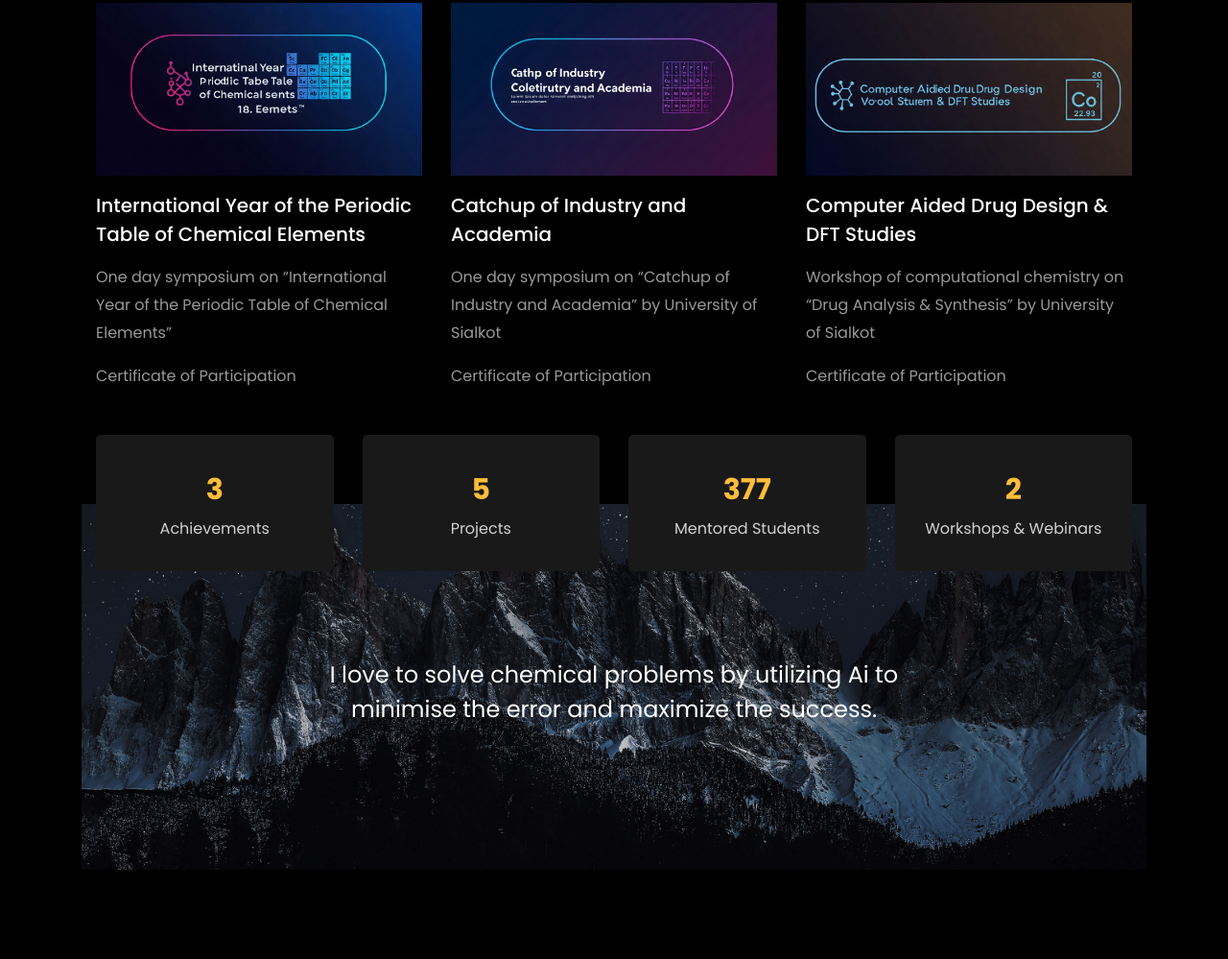
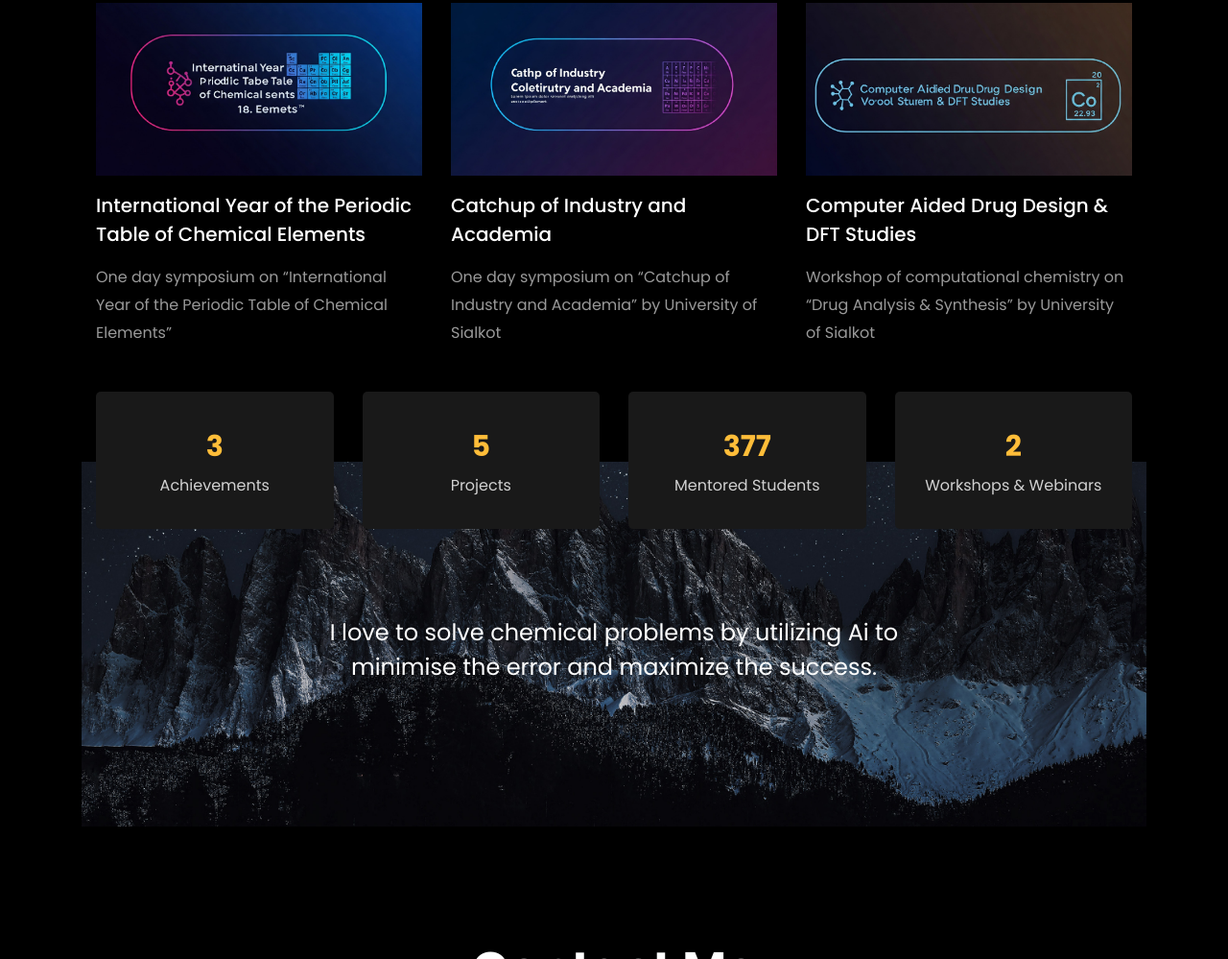
Before and after one commit to ubaidullah2002/ubaidullah2002.github.io, a plain HTML site: page index.html in a window 1280 px wide. Shown: the part 5694-6693 px from the top of the page at 96% size. Drawn offline with Linux system fonts and the light colour scheme; files whose address does not match are found by name.

Commit message:
Your commit message

```diff
--- a/index.html
+++ b/index.html
@@ -593,7 +593,7 @@ I'm always eager to collaborate, experiment, and innovate at the exciting inters
 
                 <h3 class="heading"><a href="https://issuu.com/iupac/docs/iypt2019_-_final_report_web150#:~:text=The%20International%20Year%20of%20the%20Periodic%20Table,year%20in%20over%20130%20countries%2C%20with%20w"target="blank">International Year of the Periodic Table of Chemical Elements</a></h3>
                 <p>One day symposium on “International Year of the Periodic Table of Chemical Elements”</p>
-				Certificate of Participation</p>
+				<!-- Certificate of Participation</p> -->
 		      </div>
 	        </div>
 	    </div>
@@ -606,7 +606,7 @@ I'm always eager to collaborate, experiment, and innovate at the exciting inters
 
                 <h3 class="heading"><a href="https://www.instagram.com/share/p/_jGZpnA3L"target="blank">Catchup of Industry and Academia</a></h3>
                 <p>One day symposium on “Catchup of Industry and Academia” by University of Sialkot</p>
-				Certificate of Participation </p>
+				<!-- Certificate of Participation </p> -->
             </div>
           </div>
         </div>
@@ -620,7 +620,7 @@ I'm always eager to collaborate, experiment, and innovate at the exciting inters
 
 				  <h3 class="heading"><a href="https://www.instagram.com/share/p/BAEqaOKH5g"target="blank">Computer Aided Drug Design & DFT Studies</a></h3>
 				  <p>Workshop of computational chemistry on “Drug Analysis & Synthesis” by University of Sialkot</p>
-				  Certificate of Participation</p>
+				  <!-- Certificate of Participation</p> -->
 				</div>
 			  </div>
 			</div>
```
